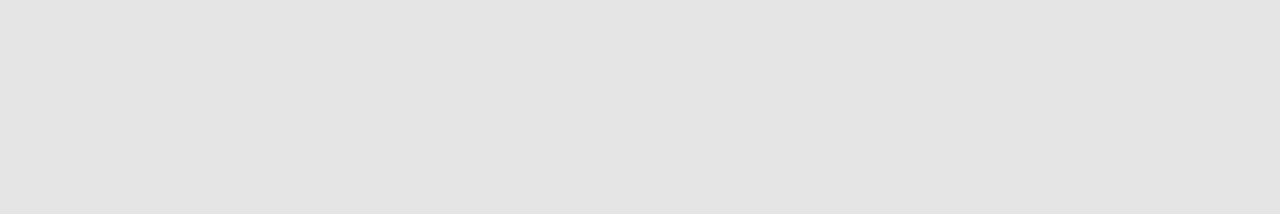
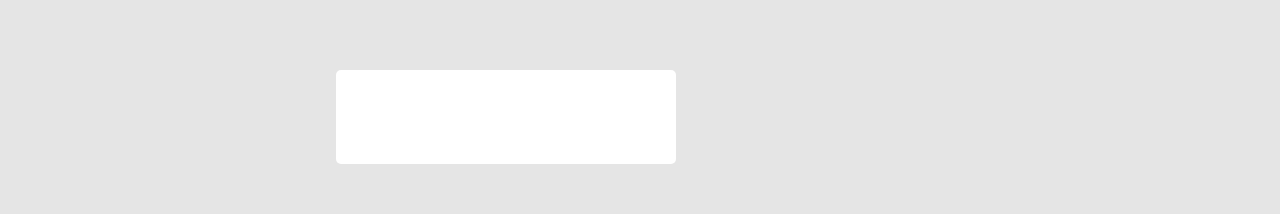
Before and after one commit to natyhtpsm/projeto11-trackIt, a React (Vite) app: page /hoje in a window 1280 px wide. Shown: the part 353-567 px from the top of the page. Built offline with nearby package versions, Linux system fonts and the light colour scheme.

Commit message:
Feat: TodayHabits.jsx

```diff
--- /dev/null
+++ b/src/components/TodayHabits.jsx
@@ -0,0 +1,40 @@
+import styled from 'styled-components';
+
+export default function TodayHabits(){
+
+    return(
+        <Container>
+            <Content>
+                <Text></Text>
+            </Content>
+        </Container>
+    );
+
+
+
+}
+
+const Container = styled.div`
+    display: flex;
+    align-items: center;
+    justify-content: center;
+    flex-direction: column;
+    height: 100vh;
+    width: 100vw;
+    background: #E5E5E5;
+    overflow: hidden;
+`
+const Content = styled.div`
+    width: 340px;
+    height: 94px;
+    background: #FFFFFF;
+    border-radius: 5px;
+`
+const Text = styled.h1`
+    font-family: 'Lexend Deca';
+    font-style: normal;
+    font-weight: 400;
+    font-size: 19.976px;
+    line-height: 25px;
+    color: #666666;
+`
--- a/src/pages/Today.jsx
+++ b/src/pages/Today.jsx
@@ -1,6 +1,7 @@
 import Header from '../components/Header';
 import Footer from '../components/Footer';
 import styled from 'styled-components';
+import TodayHabits from '../components/TodayHabits';
 
 export default function Today(){
 
@@ -8,6 +9,7 @@
         <Container>
             <Header/>
             <Content>
+                <TodayHabits></TodayHabits>
                 <Text>Nenhum hábito concluído ainda</Text>
             </Content>
             <Footer/>
```
